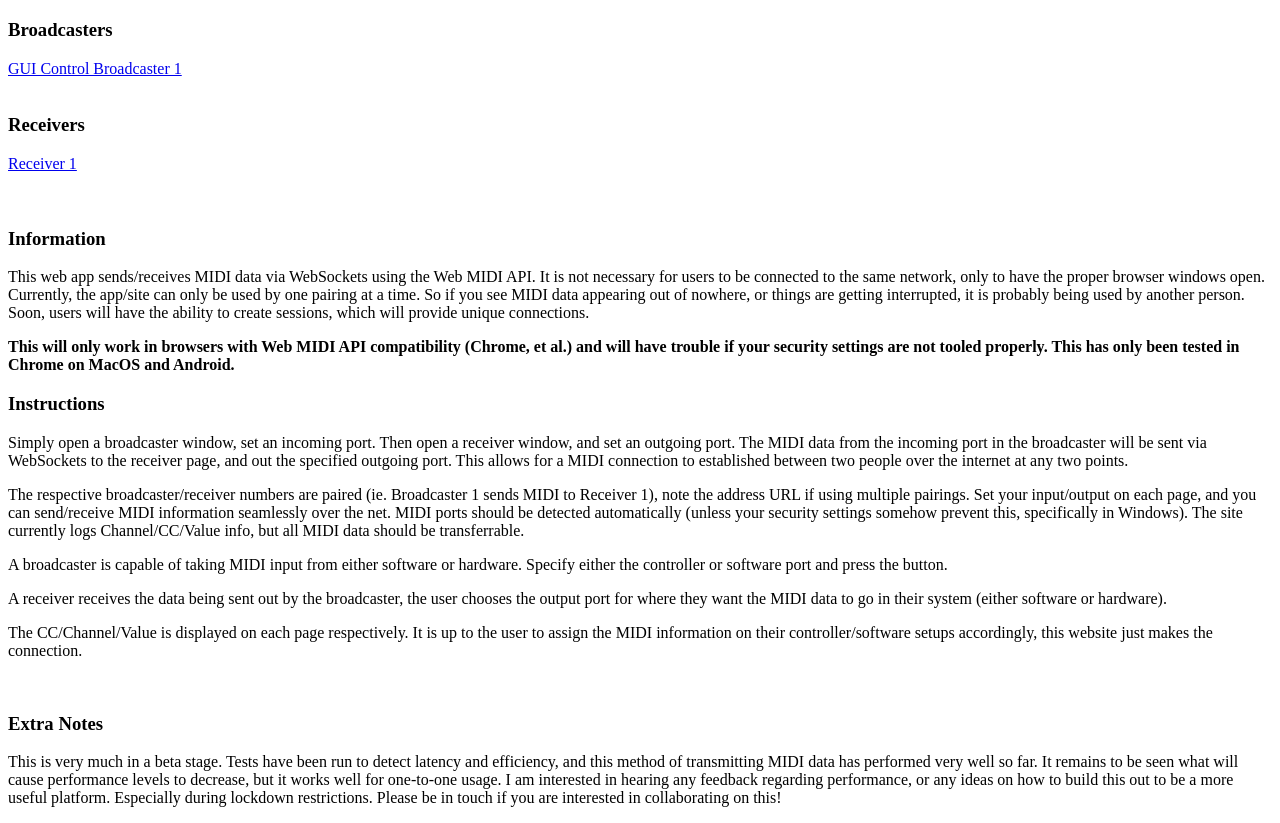
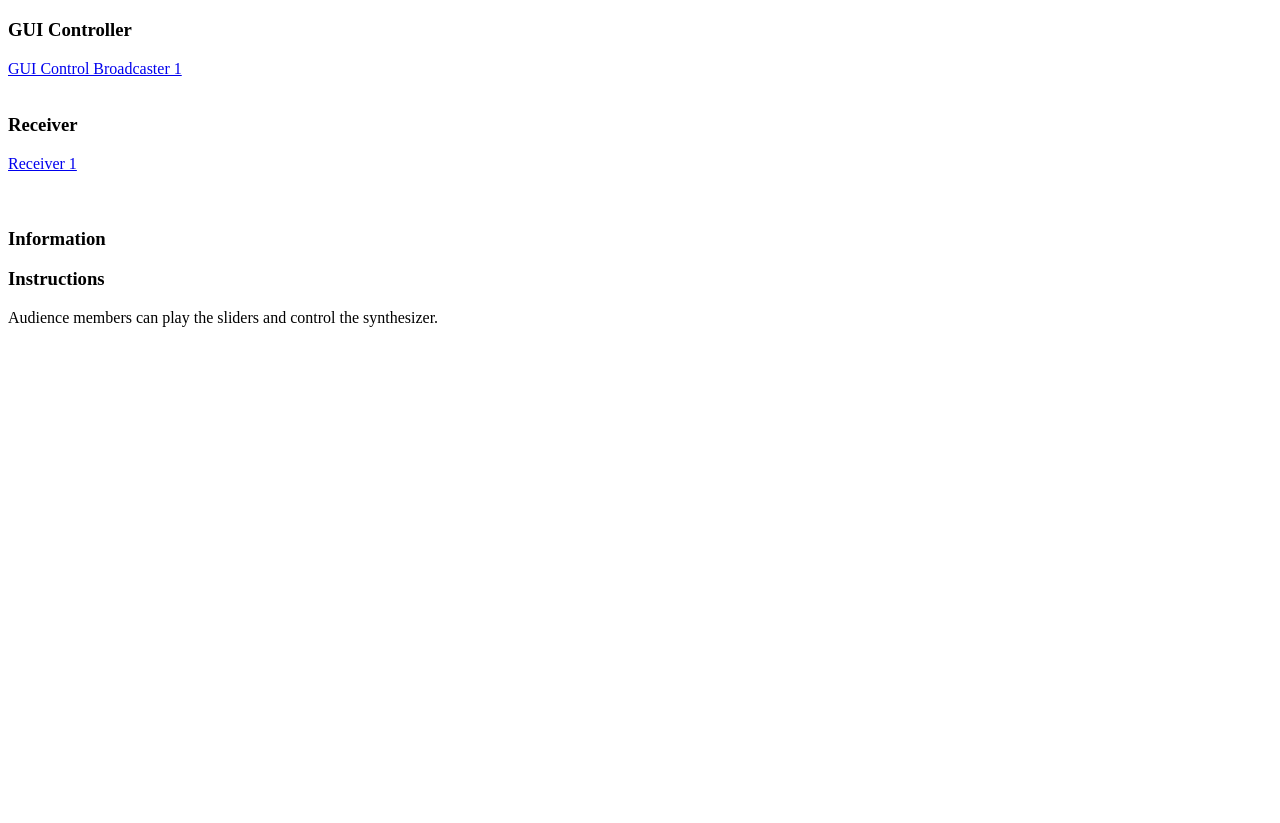
Before and after one commit to daniel-mckemie/decontrol, a website: page public/home.html in a window 1280 px wide. Shown: the part 61-884 px from the top of the page. After the commit the page ends 800 px from the top, so only its background shows below. Drawn offline with nearby package versions, Linux system fonts and the light colour scheme.

Commit message:
homepage update again

```diff
--- a/public/home.html
+++ b/public/home.html
@@ -15,52 +15,21 @@
 <body>
   <div>
     <h1>SEAMUS Piece</h1>
-    <h3>Broadcasters</h3>
+    <h3>GUI Controller</h3>
     <a href="/gui-control-broadcaster-1" target="_blank">GUI Control Broadcaster 1</a> <br />
     <!-- <a href="/broadcaster-2" target="_blank">Broadcaster 2</a> <br /> -->
     <br />
 
-    <h3>Receivers</h3>
+    <h3>Receiver</h3>
     <a href="/receiver-1" target="_blank">Receiver 1</a> <br />
     <!-- <a href="/receiver-2" target="_blank">Receiver 2</a> <br /> -->
     <br /><br />
 
     <h3>Information</h3>
-    <p>This web app sends/receives MIDI data via WebSockets using the Web MIDI API. It is not necessary for users to be
-      connected to the same network, only to have the proper browser windows open.
-      Currently, the app/site can only be used by one pairing at a time. So if you see MIDI data appearing out of nowhere, or things
-      are getting interrupted, it is probably being used by another person. Soon, users will have the ability to create sessions,
-      which will provide unique connections.</p>
-    <p><b>This will only work in browsers with Web MIDI API compatibility (Chrome, et al.) and will have trouble if your security settings are
-      not tooled properly. This has only been tested in Chrome on MacOS and Android.</b>
-    </p>
+    <p></p>
+    <p></p>
     <h3>Instructions</h3>
-    <p>Simply open a broadcaster window, set an incoming port.  Then open a receiver window, and set an outgoing port.  The MIDI data from the incoming port
-      in the broadcaster will be sent via WebSockets to the receiver page, and out the specified outgoing port.  This allows for a MIDI connection to
-      established between two people over the internet at any two points.
-    </p>
-    <p>The respective broadcaster/receiver numbers are paired (ie. Broadcaster 1 sends MIDI to Receiver 1), note the address URL
-      if using multiple pairings.  Set your input/output on each page, and you can send/receive MIDI information seamlessly over the net.
-      MIDI ports should be detected automatically (unless your security settings somehow prevent this, specifically in Windows).
-      The site currently logs Channel/CC/Value info, but all MIDI data should be transferrable.</p>
-    <p>A broadcaster is capable of taking MIDI input from either software or hardware. Specify either the controller or
-      software port and press the button.</p>
-    <p>A receiver receives the data being sent out by the broadcaster, the user chooses the output port for where they
-      want the MIDI data to go in their system (either software or hardware).</p>
-    <p>The CC/Channel/Value is displayed on each page respectively. It is up to the user to assign the MIDI information
-      on their controller/software setups accordingly, this website just makes the connection.</p><br />
-    <h3>Extra Notes</h3>
-    <p>This is very much in a beta stage. Tests have been run to detect latency and efficiency, and this method of transmitting
-      MIDI data has performed very well so far. It remains to be seen what will cause performance levels to decrease, but it works well for one-to-one usage.
-      I am interested in hearing any feedback regarding performance, or any ideas on how to build this out to be a more useful platform.  Especially during
-      lockdown restrictions.  Please be in touch if you are interested in collaborating on this!
-    </p>
-
-
-
-
-
-
+    <p>Audience members can play the sliders and control the synthesizer.</p>
   </div>
   <script src="/socket.io/socket.io.js"></script>
   <script src="webmidi.min.js"></script>
```
